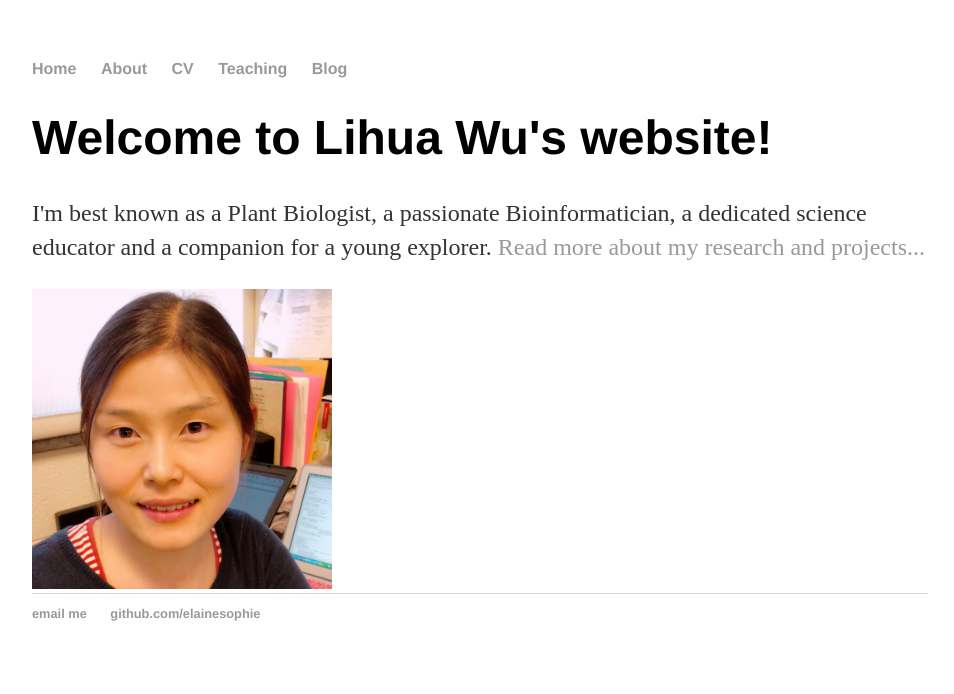
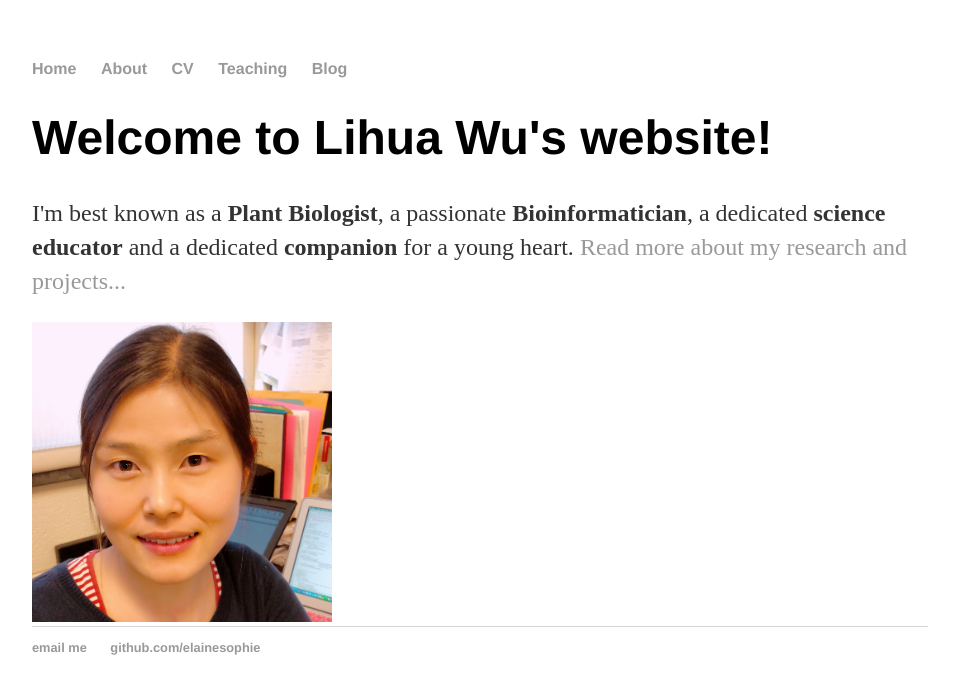
Before and after one commit to elainesophie/elainesophie.github.io, a Jekyll site: the page built from index.html, in a window 1280 px wide. Shown: the top 694 px of the page, without its empty margins (160-1114 px from the left). Built offline with Jekyll 4.4.1, drawn with Linux system fonts in a browser that asks for light colours.

Commit message:
Update index.html

```diff
--- a/index.html
+++ b/index.html
@@ -4,6 +4,6 @@ title: Lihua Wu
 ---
 <div class="blurb">
 	<h1>Welcome to Lihua Wu's website!</h1>
-	<p>I'm best known as a Plant Biologist, a passionate Bioinformatician, a dedicated science educator and a companion for a young explorer. <a href="/about">Read more about my research and projects...</a></p>
+	<p>I'm best known as a <strong>Plant Biologist</strong>, a passionate <strong>Bioinformatician</strong>, a dedicated <strong>science educator</strong> and a dedicated <strong>companion</strong> for a young heart. <a href="/about">Read more about my research and projects...</a></p>
         <img src="files/LihuaWu.jpg" width="300" height="300" alt="HTML Dog">
 </div><!-- /.blurb -->
```
